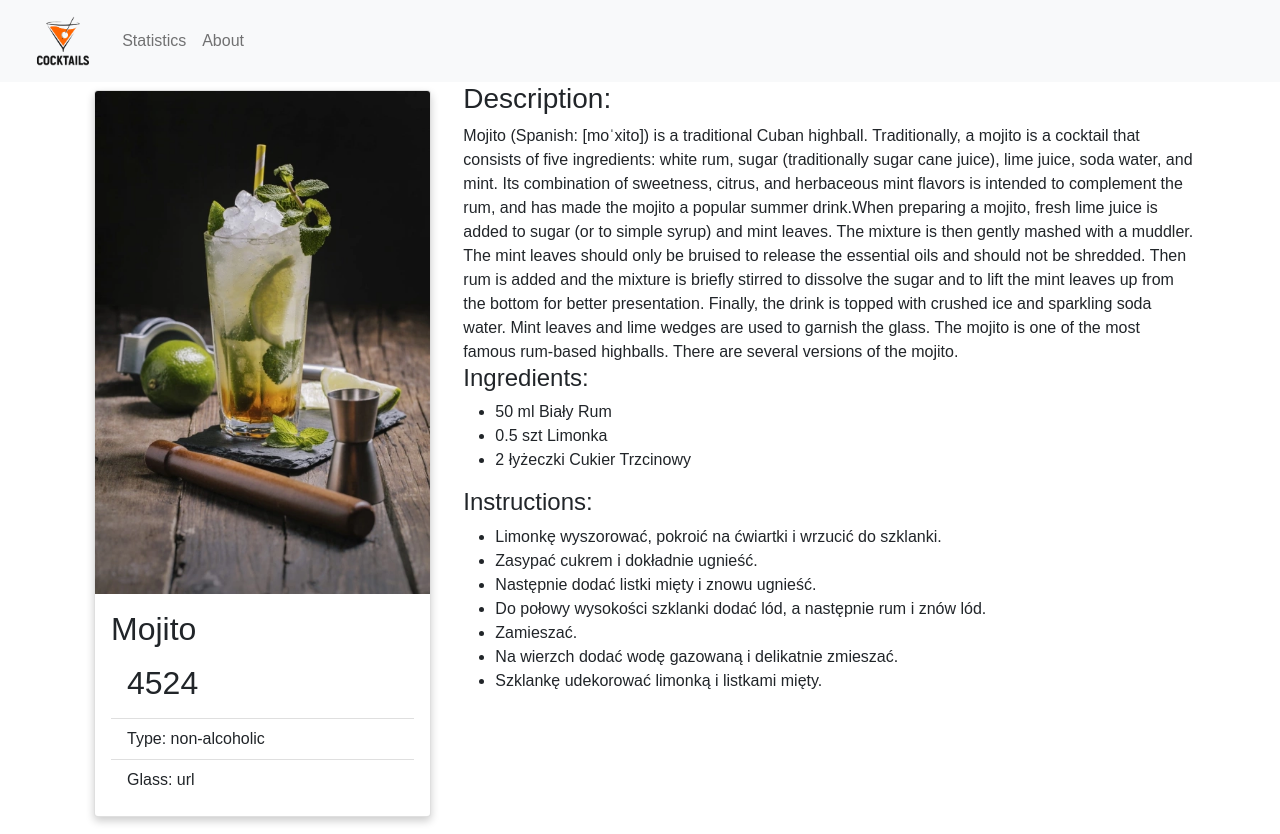
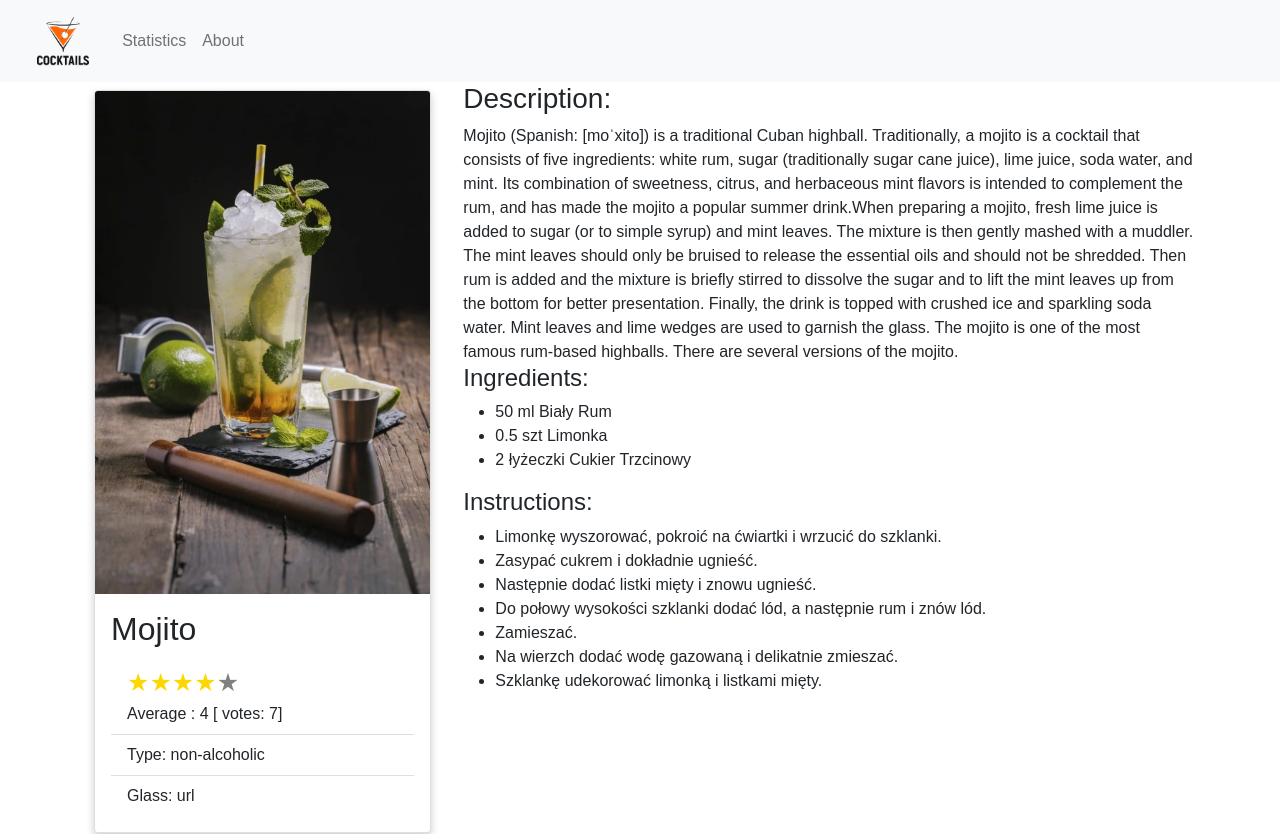
Before and after one commit to Szabek/cocktails_db, a React (Create React App) app: page /cocktail/1 in a window 1280 px wide. Shown: the top 834 px of the page. Built offline with nearby package versions, Linux system fonts and the light colour scheme; data requests are answered from the project's data file.

Commit message:
rating system

```diff
--- a/data/db.json
+++ b/data/db.json
@@ -2,6 +2,49 @@
   "cocktails": [
     {
       "id": 1,
+      "name": "Mojito",
+      "type": "non-alcoholic",
+      "img": "mojito.jpg",
+      "glass": "url",
+      "description": "Mojito (Spanish: [moˈxito]) is a traditional Cuban highball. Traditionally, a mojito is a cocktail that consists of five ingredients: white rum, sugar (traditionally sugar cane juice), lime juice, soda water, and mint. Its combination of sweetness, citrus, and herbaceous mint flavors is intended to complement the rum, and has made the mojito a popular summer drink.When preparing a mojito, fresh lime juice is added to sugar (or to simple syrup) and mint leaves. The mixture is then gently mashed with a muddler. The mint leaves should only be bruised to release the essential oils and should not be shredded. Then rum is added and the mixture is briefly stirred to dissolve the sugar and to lift the mint leaves up from the bottom for better presentation. Finally, the drink is topped with crushed ice and sparkling soda water. Mint leaves and lime wedges are used to garnish the glass.  The mojito is one of the most famous rum-based highballs. There are several versions of the mojito.",
+      "ingredients": [
+        {
+          "name": "Biały Rum",
+          "amount": "50",
+          "measurement": "ml"
+        },
+        {
+          "name": "Limonka",
+          "amount": "0.5",
+          "measurement": "szt"
+        },
+        {
+          "name": "Cukier Trzcinowy",
+          "amount": "2",
+          "measurement": "łyżeczki"
+        }
+      ],
+      "instructions": [
+        "Limonkę wyszorować, pokroić na ćwiartki i wrzucić do szklanki.",
+        "Zasypać cukrem i dokładnie ugnieść.",
+        "Następnie dodać listki mięty i znowu ugnieść.",
+        "Do połowy wysokości szklanki dodać lód, a następnie rum i znów lód.",
+        "Zamieszać.",
+        "Na wierzch dodać wodę gazowaną i delikatnie zmieszać.",
+        "Szklankę udekorować limonką i listkami mięty."
+      ],
+      "ratings": [
+        4,
+        5,
+        2,
+        4,
+        5,
+        3,
+        5
+      ]
+    },
+    {
+      "id": 3,
       "name": "Mojito",
       "type": "non-alcoholic",
       "img": "mojito.jpg",
--- a/package.json
+++ b/package.json
@@ -13,6 +13,7 @@
     "react-dom": "^18.2.0",
     "react-hook-form": "^7.33.0",
     "react-icons": "^4.4.0",
+    "react-rating-stars-component": "^2.2.0",
     "react-router-dom": "^6.3.0",
     "react-scripts": "5.0.1",
     "sass": "^1.53.0",
--- a/src/components/cocktail/Rating.js
+++ b/src/components/cocktail/Rating.js
@@ -1,8 +1,26 @@
 import React from 'react'
+import ReactStars from "react-rating-stars-component/dist/react-stars";
+import {useAppContext} from "../../context";
 
-const Rating = ({ratings}) => {
+const Rating = ({id, ratings}) => {
+    const {rateCocktail} = useAppContext();
+
+    const averageAndRound = (arr) => {
+        const av = Math.round((arr.reduce((a, b) => a + b, 0) / arr.length) * 2) / 2;
+        return Number.isNaN(av) ? 'Brak oceny. Bądź pierwszy!' : av;
+    }
+
     return (
-        <h2>{ratings}</h2>
+        <div>
+            <ReactStars classNames="stars" count={5}
+                        value={averageAndRound(ratings)}
+                        onChange={(rate) => rateCocktail(id, rate)}
+                        size={25}
+            />
+            <div className="avgRateText"> Average : {averageAndRound(ratings)} [ votes:{' '}
+                {ratings.length}]
+            </div>
+        </div>
     )
 }
 
--- a/src/context.js
+++ b/src/context.js
@@ -37,6 +37,10 @@ export default function AppContextProvider({children}) {
         return comments.filter((comment) => comment.id_coctail === id);
     }
 
+    const getCocktailById = id => {
+        return cocktails.find((cocktail) => cocktail.id === id);
+    }
+
     const saveComments = (idCoctail, author, message ) => {
         let currentDate = new Date().toISOString().slice(0, 10)
         const commentToSend = {id:'' ,id_coctail: idCoctail,author: author, date:currentDate, message: message,  };
@@ -64,6 +68,43 @@ export default function AppContextProvider({children}) {
             })
     }
 
+    const rateCocktail = (id, ratings) => {
+        let cocktailToEdit = getCocktailById(parseInt(id));
+        let currentRatings = cocktailToEdit.ratings;
+        currentRatings.push(parseInt(ratings));
+        const rateToSend = {
+            id:id,
+            name:cocktailToEdit.name,
+            type:cocktailToEdit.type,
+            img:cocktailToEdit.img,
+            glass:cocktailToEdit.glass,
+            description:cocktailToEdit.description,
+            ingredients:cocktailToEdit.ingredients,
+            instructions:cocktailToEdit.instructions,
+            ratings:currentRatings,
+        };
+        const requestOptions = {
+            method: 'PUT',
+            headers: {'Content-Type': 'application/json'},
+            body: JSON.stringify(rateToSend)
+        };
+        fetch('http://localhost:8000/cocktails/' + id, requestOptions)
+            .then(response => {
+                if (response.ok) {
+                    return response.json();
+                } else {
+                    console.log(response.statusText)
+                }
+            })
+            .then(data => {
+                if (data) {
+                    window.location.reload();
+                } else {
+                    console.log("SERVER ERROR - rateCoctail()");
+                }
+            })
+    }
+
     return <AppContext.Provider
         value={{
             loading,
@@ -71,8 +112,9 @@ export default function AppContextProvider({children}) {
             cocktails,
             setSearchTerm,
             getCommentsByID,
-            saveComments
+            getCocktailById,
+            saveComments,
+            rateCocktail
         }}>{children}
     </AppContext.Provider>
 }
-// make sure use
--- a/src/pages/SingleCocktail.js
+++ b/src/pages/SingleCocktail.js
@@ -49,7 +49,7 @@ const SingleCocktail = () => {
                                 <h2 className="card-title">{name}</h2>
                                 <ul className="list-group list-group-flush">
                                     <li className="list-group-item">
-                                        <Rating ratings={ratings}/>
+                                        <Rating id={id} ratings={ratings}/>
                                     </li>
                                     <li className="list-group-item">
                                         Type: {type}
```
Also changed, not shown: 1 other file (tests, documents, lock files or other folders).
